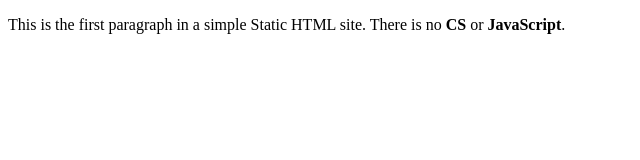
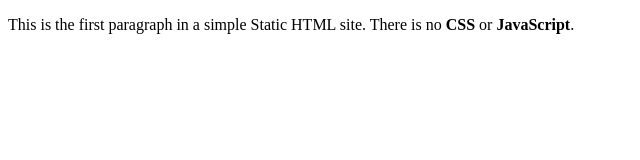
Before and after one commit to moelgamasy/Project.3, a plain HTML site: page index.html in a window 1280 px wide. Shown: the full height of the page, 0-640 px from the left. Drawn offline with Linux system fonts and the light colour scheme.

Commit message:
Update index.html

```diff
--- a/index.html
+++ b/index.html
@@ -5,6 +5,6 @@
         <title>Static HTML Site</title>
       </head>
       <body>
-        <p>This is the first paragraph in a simple Static HTML site. There is no <strong>CS</strong> or <strong>JavaScript</strong>.</p>
+        <p>This is the first paragraph in a simple Static HTML site. There is no <strong>CSS</strong> or <strong>JavaScript</strong>.</p>
       </body>
     </html>
```
